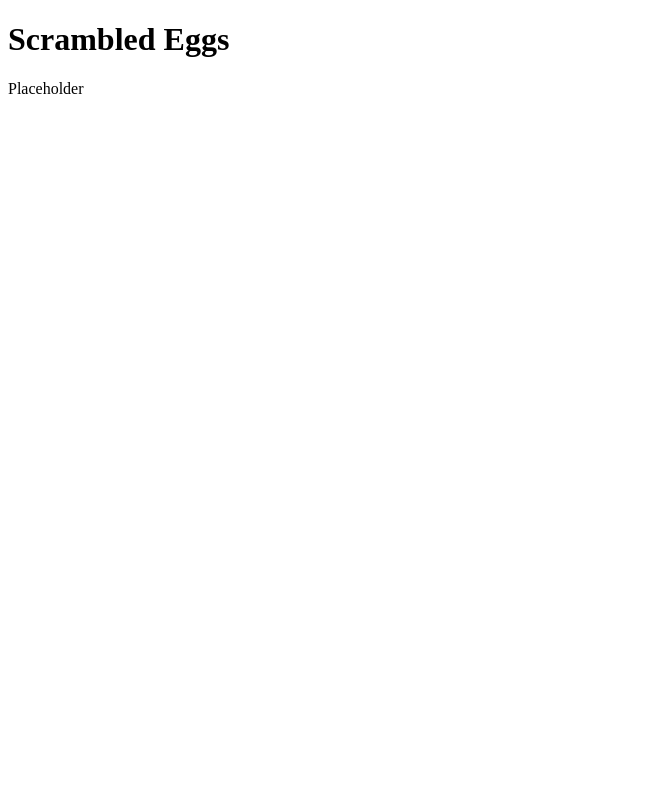
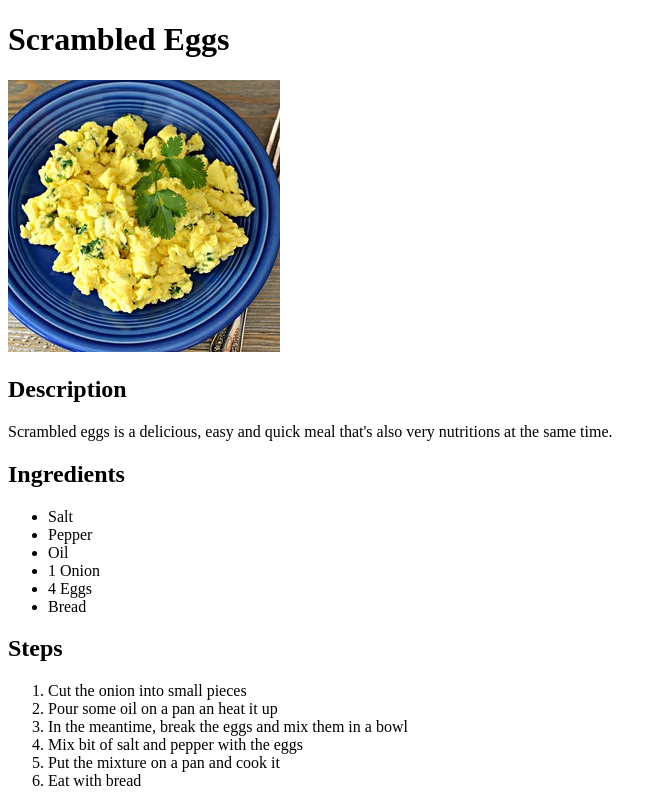
Before and after one commit to jan-zmeskal/odin-recipes, a plain HTML site: page recipes/scrambled_eggs.html in a window 1280 px wide. Shown: the whole page, without its empty margins (0-667 px from the left). Drawn offline with Linux system fonts and the light colour scheme.

Commit message:
Scrambled eggs page

```diff
--- a/recipes/scrambled_eggs.html
+++ b/recipes/scrambled_eggs.html
@@ -7,7 +7,30 @@
 
 <body>
     <h1>Scrambled Eggs</h1>
-    <p>Placeholder</p>
+    <img src="eggs.webp" alt="Delicious eggs">
+    <h2>Description</h2>
+    <p>Scrambled eggs is a delicious, easy and quick meal
+        that's also very nutritions at the same time.</p>
+    <h2>Ingredients</h2>
+    <ul>
+        <li>Salt</li>
+        <li>Pepper</li>
+        <li>Oil</li>
+        <li>1 Onion</li>
+        <li>4 Eggs</li>
+        <li>Bread</li>
+    </ul>
+    <h2>Steps</h2>
+    <ol>
+        <li>Cut the onion into small pieces</li>
+        <li>Pour some oil on a pan an heat it up</li>
+        <li>In the meantime, break the eggs and
+            mix them in a bowl
+        </li>
+        <li>Mix bit of salt and pepper with the eggs</li>
+        <li>Put the mixture on a pan and cook it</li>
+        <li>Eat with bread</li>
+    </ol>
 </body>
 
 </html>
```
Also changed, not shown: recipes/eggs.webp (added).
